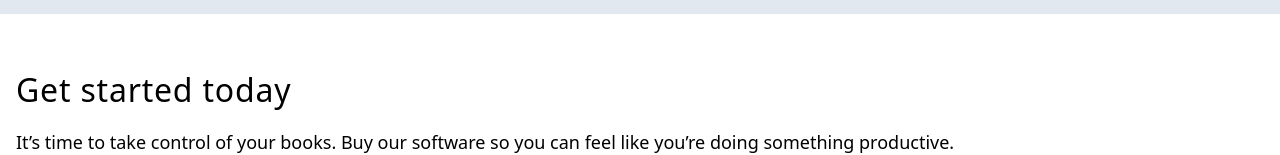
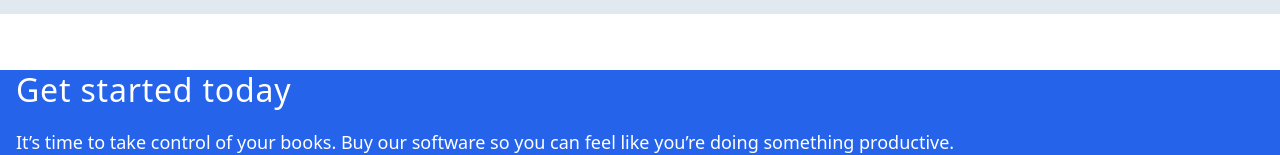
Before and after one commit to amine-omari/Taxpal-clone, a Next.js app: page / in a window 1280 px wide. Shown: the part 5098-5253 px from the top of the page. Built offline with nearby package versions, Linux system fonts and the light colour scheme.

Commit message:
feat: add bg style to CtaBanner component

```diff
--- a/components/CtaBanner.jsx
+++ b/components/CtaBanner.jsx
@@ -6,6 +6,9 @@ const CtaBanner = () => {
     <Container
       title="Get started today"
       text="It’s time to take control of your books. Buy our software so you can feel like you’re doing something productive."
+      titleTextWhite={true}
+      textColor="text-white"
+      bgBlue={true}
     ></Container>
   );
 };
```
